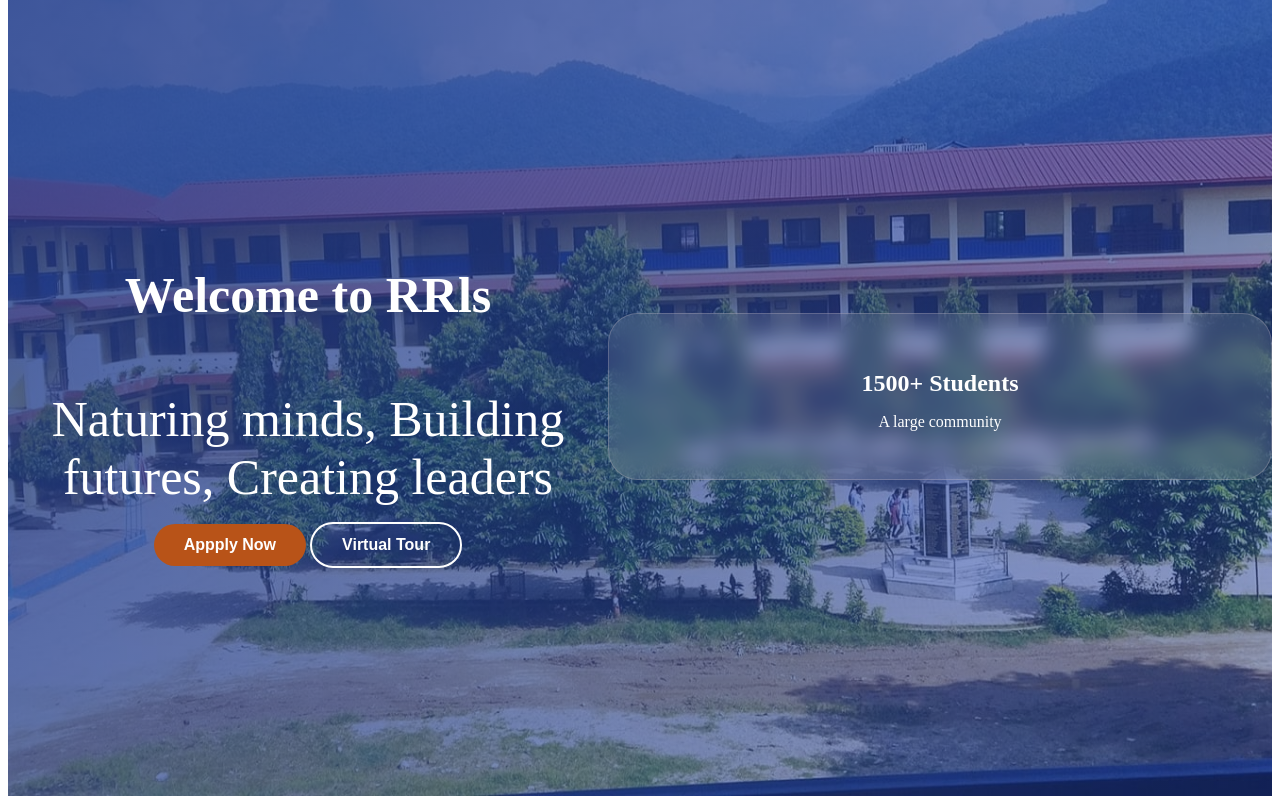
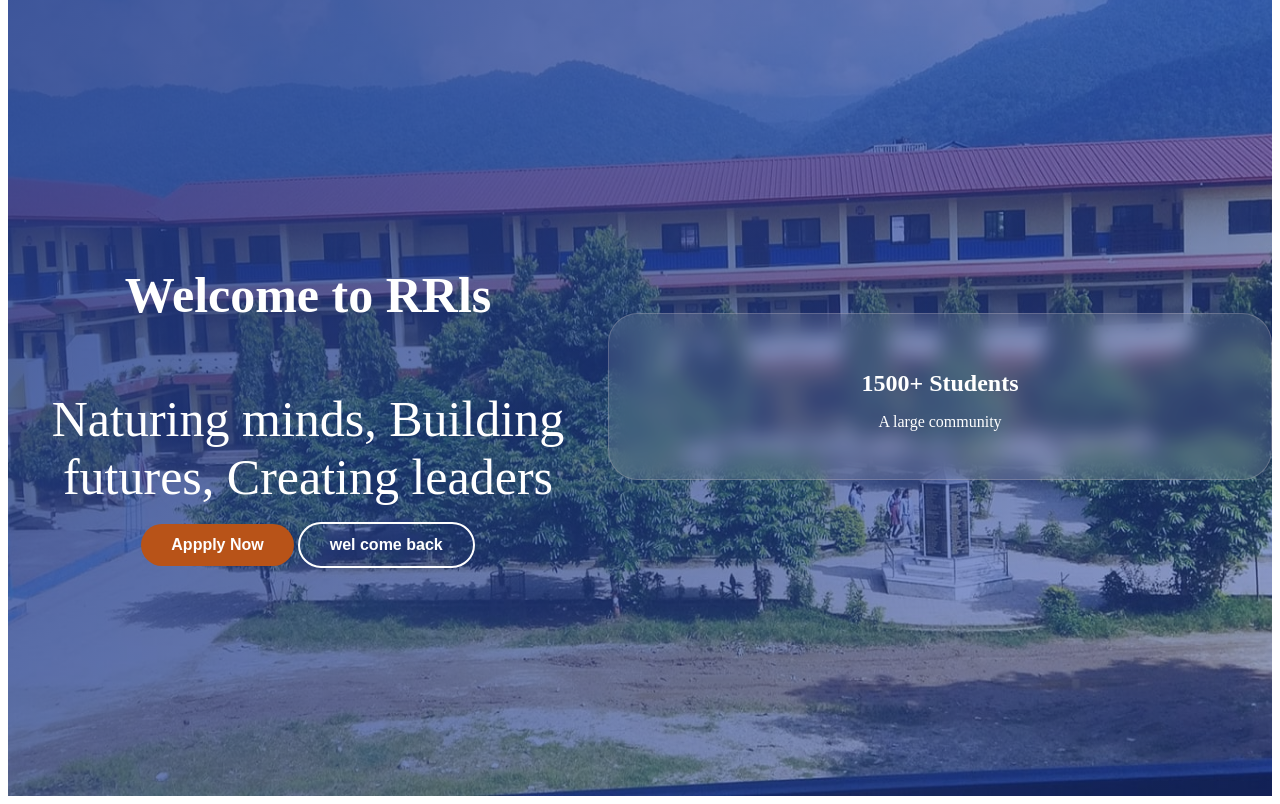
Before and after one commit to PurnimaStha1/bootcamp, a plain HTML site: page image.html in a window 1280 px wide. Shown: the part 94-898 px from the top of the page. Drawn offline with Linux system fonts and the light colour scheme.

Commit message:
fix:updates

```diff
--- a/image.html
+++ b/image.html
@@ -45,7 +45,7 @@
 
 
                         <button  id="change" onclick="change()"; class="btn btn-primary">Appply Now</button>
-                        <button class="btn btn-secondary">Virtual Tour</button>
+                        <button class="btn btn-secondary">wel come back</button>
                     </div>
                 </div>
                 <div class="hero-image">
```
